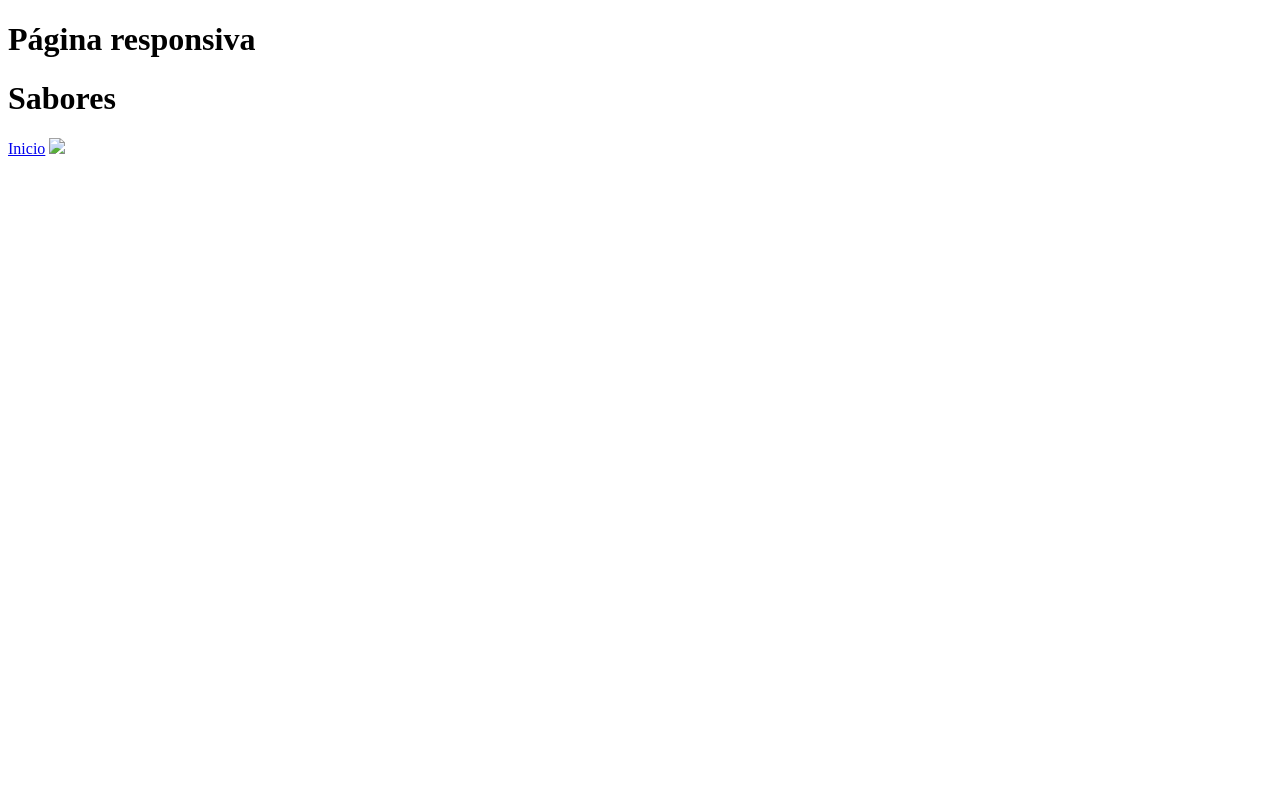
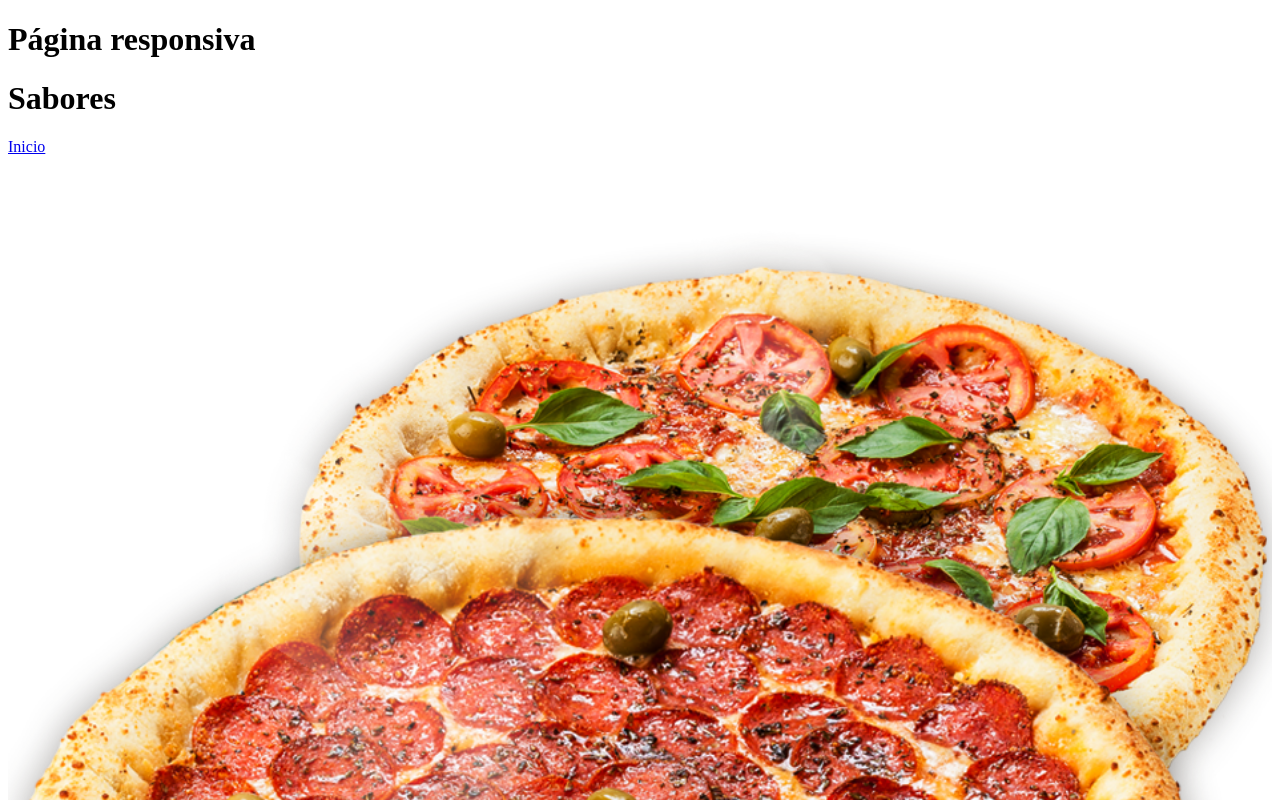
Before and after one commit to Dumas17/pizzaria17, a plain HTML site: page pizzaria.html in a window 1280 px wide. Shown: the top 800 px of the page. Drawn offline with Linux system fonts and the light colour scheme.

Commit message:
pizzaria html versao2

```diff
--- a/pizzaria.html
+++ b/pizzaria.html
@@ -9,6 +9,6 @@
 <h1>Página responsiva</h1>
 <h1>Sabores</h1>
 <a href="index.html"> Inicio</a>
-<img src="pizzagigante" style="width:100%;">
+<img src="pizzagigante.png" style="width:100%;">
 </body>
 </html>
```
